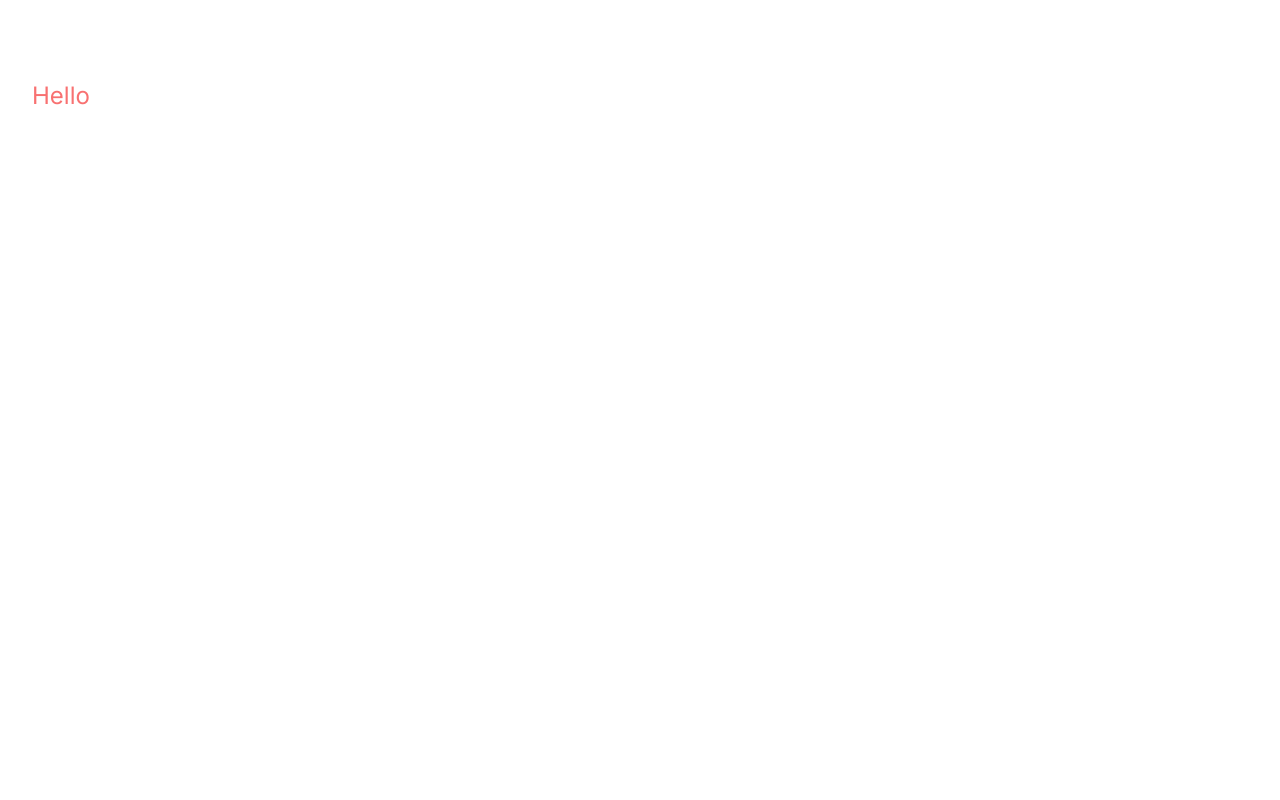
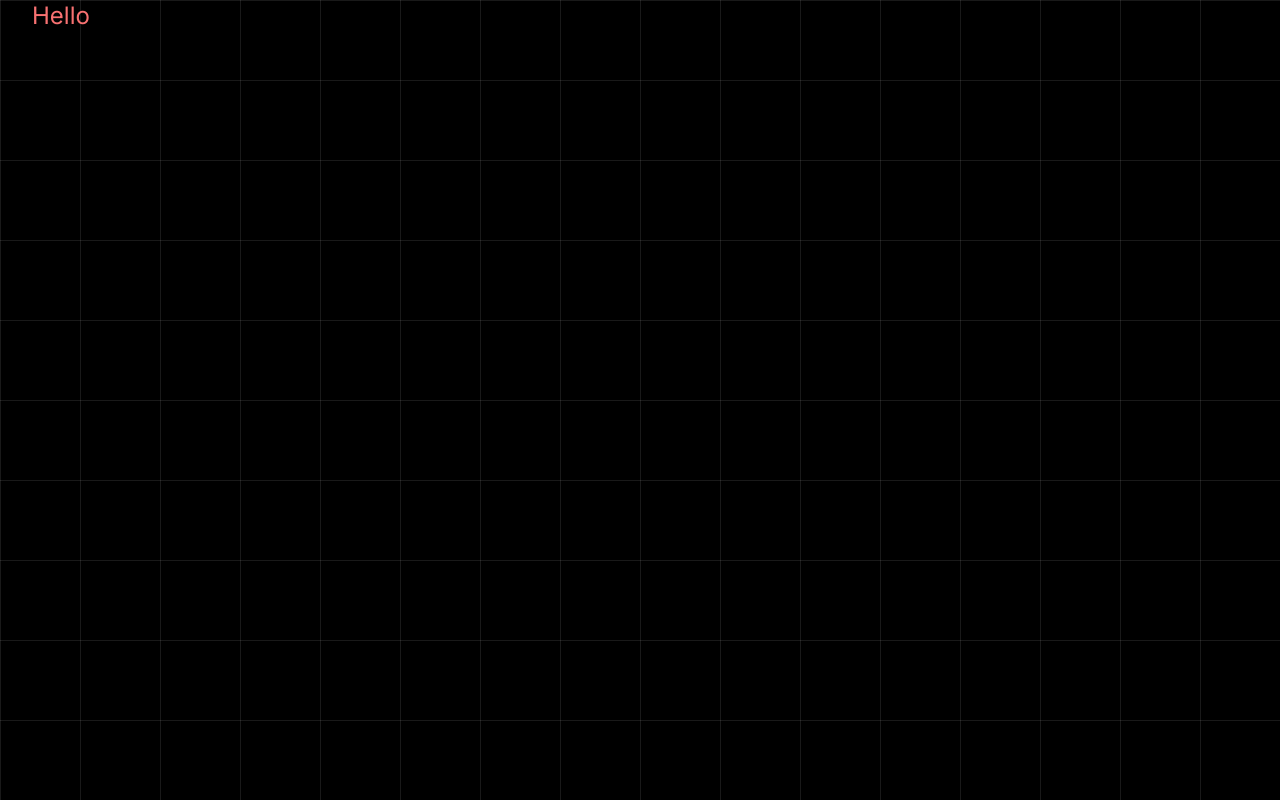
Before and after one commit to git-create-devben/devideal, a Next.js app: page / in a window 1280 px wide. Built offline with nearby package versions, Linux system fonts and the light colour scheme.

Commit message:
added background pattern

```diff
--- a/app/layout.tsx
+++ b/app/layout.tsx
@@ -1,6 +1,6 @@
 import type { Metadata } from "next";
 import { Inter } from "next/font/google";
-import "./globals.css";
+import "../styles/globals.css";
 // import Navbar from "@/components/navbar/navbar";
 
 const inter = Inter({ subsets: ["latin"] });
--- a/components/logo.tsx
+++ b/components/logo.tsx
@@ -3,7 +3,9 @@ import React from "react";
 export function Logo(){
     return (
         <React.Fragment>
-
+            <div className="">
+                D <b>.</b>
+            </div>
         </React.Fragment>
     )
 }
--- a/components/navbar.tsx
+++ b/components/navbar.tsx
@@ -3,11 +3,11 @@ import React from "react";
 export default function navbar(){
     return (
         <React.Fragment>
-             <nav className="p-2 md:flex md:justify-center">
+             {/* <nav className="p-2 md:flex md:justify-center">
                <div className="flex h-16">
 
                </div>
-             </nav>
+             </nav> */}
         </React.Fragment>
     )
 }
--- a/app/globals.css
+++ b/styles/globals.css
@@ -70,7 +70,29 @@
   * {
     @apply border-border;
   }
-  body {
-    @apply bg-background text-foreground;
-  }
 }
+
+.container {
+  width: 100%;
+  max-width: 2000px;
+  height: 100vh;
+
+  background: #000000;
+  --gap: 5em;
+  --line: 1px;
+  --color: rgba(255, 255, 255, 0.2);
+
+  background-image: linear-gradient(
+      -90deg,
+      transparent calc(var(--gap) - var(--line)),
+      var(--color) calc(var(--gap) - var(--line) + 1px),
+      var(--color) var(--gap)
+    ),
+    linear-gradient(
+      0deg,
+      transparent calc(var(--gap) - var(--line)),
+      var(--color) calc(var(--gap) - var(--line) + 1px),
+      var(--color) var(--gap)
+    );
+  background-size: var(--gap) var(--gap);
+}
```
